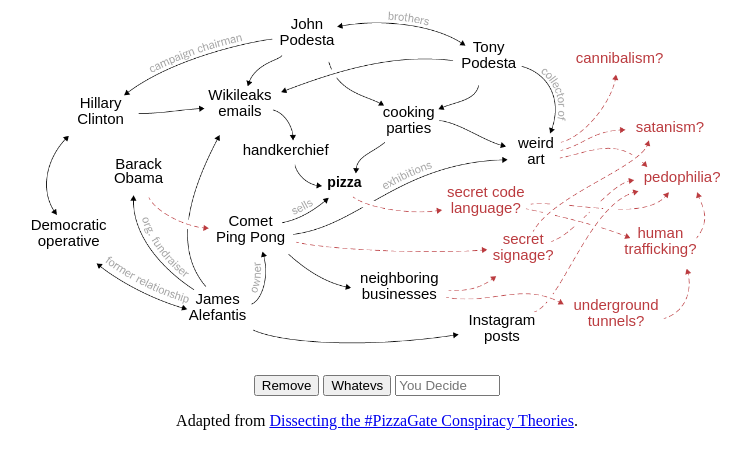
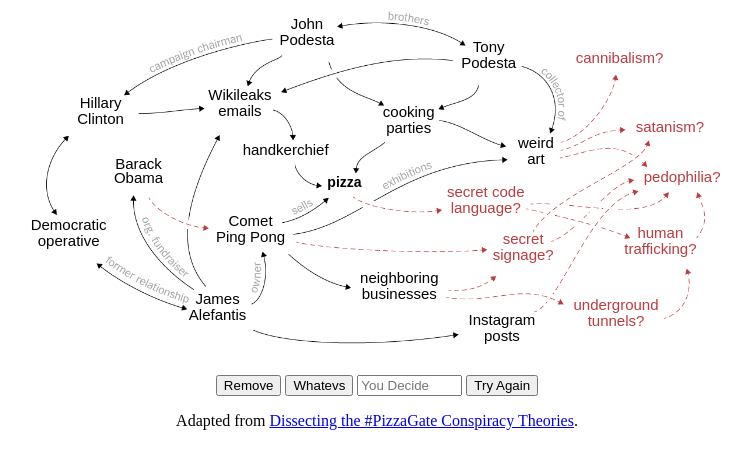
Before and after one commit to edsu/pizzagate, a plain HTML site: page index.html in a window 1280 px wide. Shown: the whole page, without its empty margins (263-1014 px from the left). Drawn offline with Linux system fonts and the light colour scheme.

Commit message:
added try again

```diff
--- a/index.html
+++ b/index.html
@@ -1,4 +1,11 @@
 <html>
+
+<!--
+
+  This mindmap was extracted from
+  http://www.nytimes.com/interactive/2016/12/10/business/media/100000004814276.mobile.html?_r=1
+
+-->
 
 <head>
   <script src="jquery-3.1.1.min.js"></script>
@@ -249,6 +256,7 @@
 <button onclick="remove()">Remove</button>
 <button onclick="whatevs()">Whatevs</button>
 <input placeholder="You Decide"type="text" size="10" id="replace"></input>
+<button onclick="reset()">Try Again</button>
 
 <p>
 Adapted from <a href="http://www.nytimes.com/interactive/2016/12/10/business/media/100000004814276.mobile.html?_r=1">Dissecting the #PizzaGate Conspiracy Theories</a>.
@@ -294,6 +302,11 @@
   console.log($(t).text());
 }
 
+function reset() {
+  console.log("I know, lame.");
+  window.location.reload()
+}
+
 </script>
 
 </div>
```
